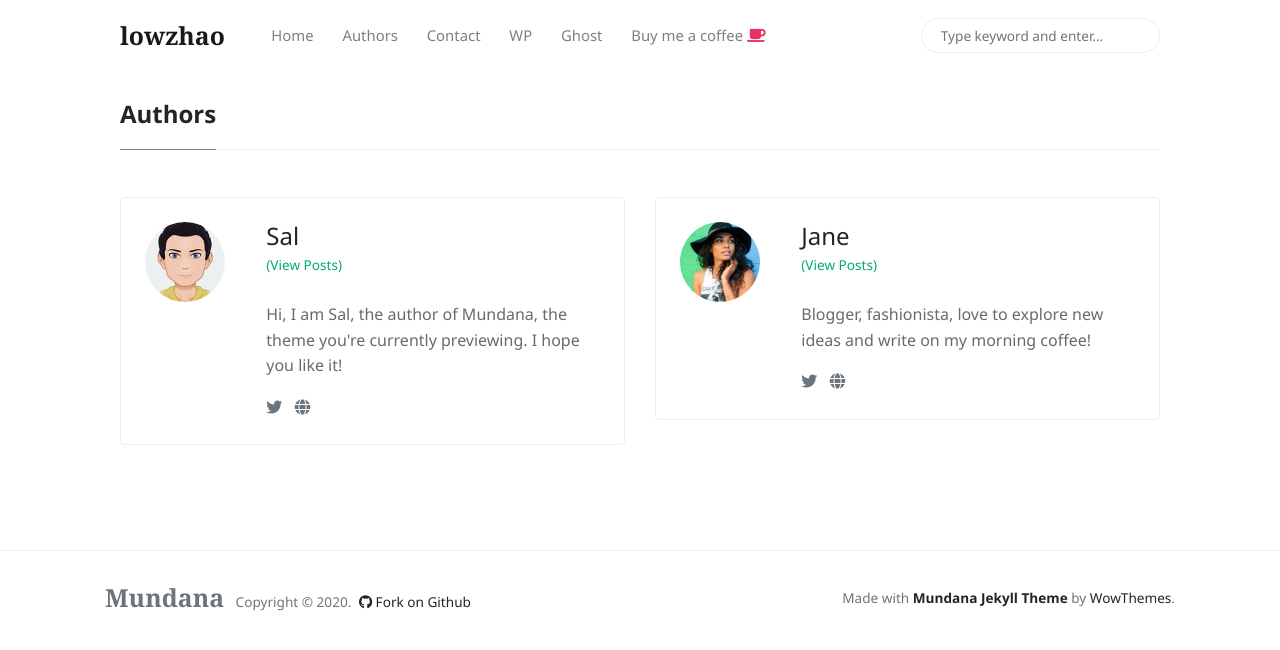
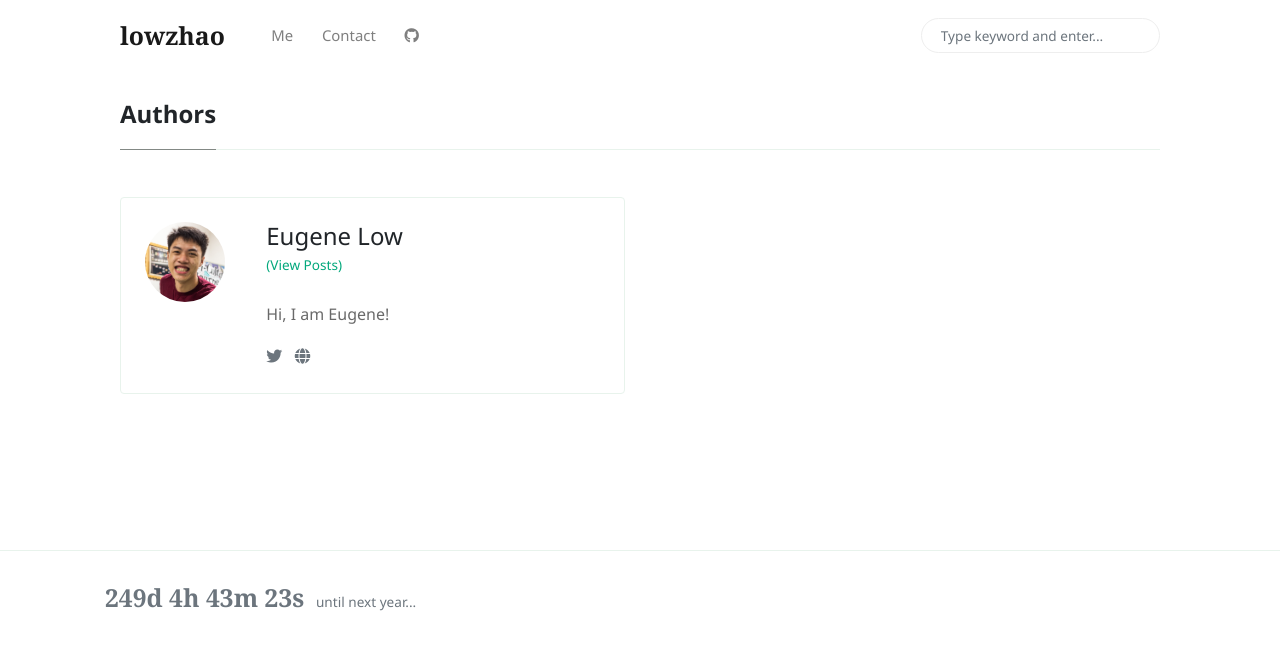
Before and after one commit to lowzhao/lowzhao, a Jekyll site: the page built from _pages/authors-list.html, in a window 1280 px wide. Shown: the top 650 px of the page. Built offline with Jekyll 4.4.1, drawn with Linux system fonts in a browser that asks for light colours; nearby versions of some CDN libraries.

Commit message:
fix here and tehre

```diff
--- a/Gemfile
+++ b/Gemfile
@@ -15,4 +15,5 @@ group :jekyll_plugins do
     gem 'jekyll-sitemap'
     gem 'jekyll-paginate'
     gem 'jekyll-seo-tag'
+    gem 'jekyll-admin', group: :jekyll_plugins
 end
--- a/_config.yml
+++ b/_config.yml
@@ -4,8 +4,8 @@ description: 'Lowzhao Blog, Medium like.'
 logo: 'assets/images/logo.png'
 favicon: 'assets/images/favicon.ico'
 baseurl: ''
-disqus: 'demowebsite'
-email: 'wowthemesnet@gmail.com'
+disqus: 'zhihaolow'
+email: 'lowzhao@gmail.com'
 mailchimp-list: 'https://wowthemes.us11.list-manage.com/subscribe/post?u=8aeb20a530e124561927d3bd8&amp;id=8c3d2d214b'
 
 include: ["_pages"]
@@ -17,23 +17,20 @@ plugins:
   - jekyll-sitemap
   - jekyll-paginate
   - jekyll-seo-tag
+  - jekyll-admin
 
 authors:
-    sal:
-      name:           Sal
-      site:           https://www.wowthemes.net
-      avatar:         /assets/images/avatar1.jpg
-      bio:            "Hi, I am Sal, the author of Mundana, the theme you're currently previewing. I hope you like it!"
-      email:          wowthemesnet@gmail.com
-      twitter:        https://twitter.com/wowthemesnet
-
-    jane:
-      name:           Jane
-      site:           https://www.wowthemes.net
-      avatar:         /assets/images/avatar2.jpg
-      bio:            "Blogger, fashionista, love to explore new ideas and write on my morning coffee!"
-      email:          fakemail@gmail.com
-      twitter:        https://twitter.com/wowthemesnet
+    eugene:
+      name:           Eugene Low
+      site:           https://lowzhao.com
+      avatar:         assets/images/eugene.jpg
+      bio:            "Hi, I am Eugene!"
+      email:          lowzhao@gmail.com
+      twitter:        https://twitter.com/ZhiHaoLow
+      facebook:       https://www.facebook.com/zhihao.low.3
+      linkedin:       https://www.linkedin.com/in/lowzhao/
+      facebook:       https://github.com/lowzhao
+      cv:             assets/docs/CV.pdf
 
 # Defaults
 defaults:
@@ -43,8 +40,8 @@ defaults:
       path: "_posts"
     values:
       layout: post
-      author: sal
-      avatar: /assets/images/avatar1.jpg
+      author: eugene
+      avatar: assets/images/eugene.jpg
 
   # all pages
   - scope:
--- a/_includes/menu-header.html
+++ b/_includes/menu-header.html
@@ -1,20 +1,14 @@
 <!--  Replace menu links here -->
 
+<!-- <li class="nav-item">
+<a class="nav-link" href="{{site.baseurl}}/index.html">Home</a>
+</li> -->
 <li class="nav-item">
-<a class="nav-link" href="{{site.baseurl}}/index.html">Home</a>
-</li>
-<li class="nav-item">
-<a class="nav-link" href="{{site.baseurl}}/authors-list.html">Authors</a>
+<a class="nav-link" href="{{site.baseurl}}/eugene.html">Me</a>
 </li>
 <li class="nav-item">
 <a class="nav-link" href="{{site.baseurl}}/contact.html">Contact</a>
 </li>
 <li class="nav-item">
-<a target="_blank" class="nav-link" href="https://www.wowthemes.net/themes/mundana-wordpress/">WP</a>
+<a target="_blank" class="nav-link" href="https://github.com/lowzhao"><i class="fab fa-github"></i></a>
 </li>
-<li class="nav-item">
-<a target="_blank" class="nav-link" href="https://www.wowthemes.net/themes/mundana-ghost/">Ghost</a>
-</li>
-<li class="nav-item">
-<a target="_blank" class="nav-link" href="https://www.wowthemes.net/donate/">Buy me a coffee <i class="fa fa-coffee text-danger"></i></a>
-</li>
--- a/_layouts/default.html
+++ b/_layouts/default.html
@@ -77,15 +77,46 @@
         <div class="container">
         <div class="row align-items-center justify-content-between">
             <div>
-                <span class="navbar-brand mr-2 mb-0"><strong>Mundana</strong></span>
-                <span>Copyright © <script>document.write(new Date().getFullYear())</script>.</span>
+                <span class="navbar-brand mr-2 mb-0"><strong id='currTime'></strong></span>
+                <!-- Display the countdown timer in an element -->
+                <script>
+                // Set the date we're counting down to
+                var countDownDate = new Date("Jan 1, "+ (new Date().getFullYear() + 1) +" 00:00:00").getTime();
+
+                // Update the count down every 1 second
+                var x = setInterval(function() {
+
+                // Get today's date and time
+                var now = new Date().getTime();
+
+                // Find the distance between now and the count down date
+                var distance = countDownDate - now;
+
+                // Time calculations for days, hours, minutes and seconds
+                var days = Math.floor(distance / (1000 * 60 * 60 * 24));
+                var hours = Math.floor((distance % (1000 * 60 * 60 * 24)) / (1000 * 60 * 60));
+                var minutes = Math.floor((distance % (1000 * 60 * 60)) / (1000 * 60));
+                var seconds = Math.floor((distance % (1000 * 60)) / 1000);
+
+                // Display the result in the element with id="demo"
+                document.getElementById("currTime").innerHTML = days + "d " + hours + "h "
+                + minutes + "m " + seconds + "s ";
+
+                // If the count down is finished, write some text
+                if (distance < 0) {
+                    clearInterval(x);
+                    document.getElementById("currTime").innerHTML = "EXPIRED";
+                }
+                }, 1000);
+                </script>
+                <span> until next year...</span>
 
                 <!--  Github Repo Star Btn-->
-                <a class="text-dark ml-1" target="_blank" href="https://github.com/wowthemesnet/mundana-theme-jekyll"><i class="fab fa-github"></i> Fork on Github</a>
+                <!-- <a class="text-dark ml-1" target="_blank" href="https://github.com/wowthemesnet/mundana-theme-jekyll"><i class="fab fa-github"></i> Fork on Github</a> -->
 
             </div>
             <div>
-                Made with <a target="_blank" class="text-dark font-weight-bold" href="https://www.wowthemes.net/mundana-jekyll-theme/"> Mundana Jekyll Theme </a> by <a class="text-dark" target="_blank" href="https://www.wowthemes.net">WowThemes</a>.
+                <!-- Made with <a target="_blank" class="text-dark font-weight-bold" href="https://www.wowthemes.net/mundana-jekyll-theme/"> Mundana Jekyll Theme </a> by <a class="text-dark" target="_blank" href="https://www.wowthemes.net">WowThemes</a>. -->
             </div>
         </div>
         </div>
--- a/index.html
+++ b/index.html
@@ -1,9 +1,9 @@
 ---
-title: "Mundana Free Jekyll Theme"
+title: "lowzhao"
 layout: default
 pagination:
     enabled: true
-description: "A great Jekyll theme developed by Sal @wowthemesnet."
+description: "Blog from Eugene Low."
 ---
 
 
```
Also changed, not shown: _pages/author-sal.html (deleted, +0 -26 lines), _pages/eugene.html (added, +31 -0 lines), .github/FUNDING.yml, assets/images/eugene.jpg (added), 1 other file.
